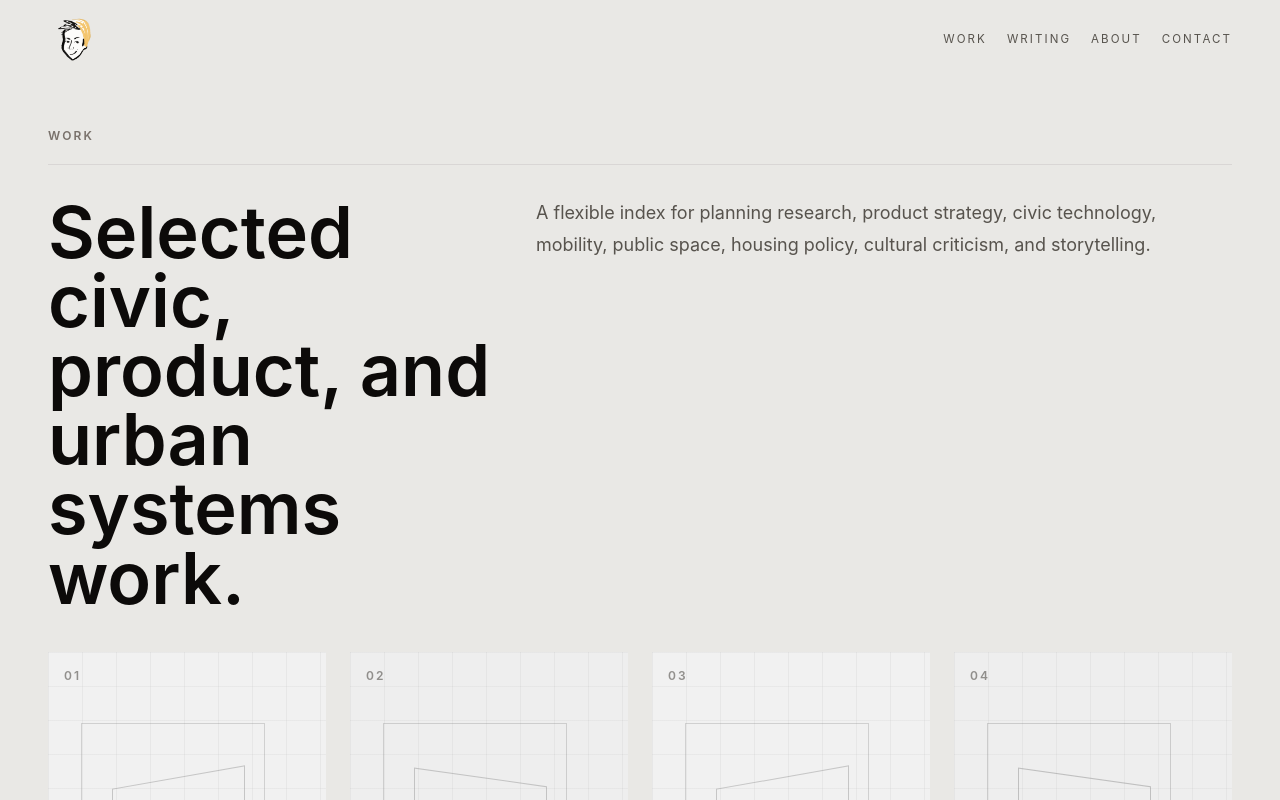
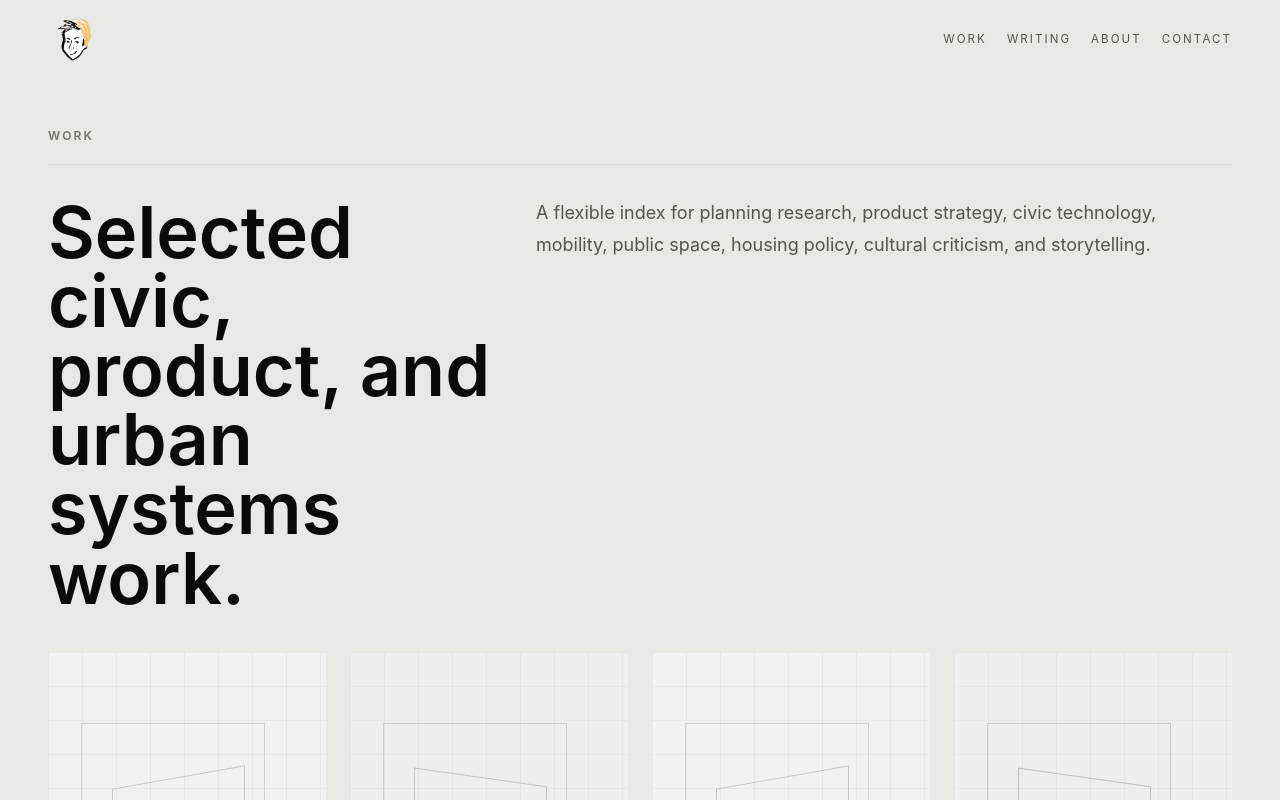
Before and after one commit to gibsonchu/portfolio-2026, a Next.js app: page /work in a window 1280 px wide. Shown: the top 800 px of the page. Built offline with nearby package versions, Linux system fonts and the light colour scheme.

Commit message:
Remove cover plate labels and hover text

```diff
--- a/components/ProjectCard.tsx
+++ b/components/ProjectCard.tsx
@@ -49,13 +49,6 @@ export function ProjectCard({ project, index, featured = false }: ProjectCardPro
           <div className="absolute inset-0 grayscale saturate-0 transition duration-500 group-hover:scale-[1.02] group-hover:grayscale-0 group-hover:saturate-100">
             <ProjectThumbnail project={project} index={index} />
           </div>
-          <div className="absolute inset-0 bg-stone-950/0 opacity-0 transition duration-300 group-hover:bg-stone-950/16 group-hover:opacity-100 group-focus-within:bg-stone-950/16 group-focus-within:opacity-100" />
-          <div className="absolute inset-0 grid place-items-center px-4 text-center opacity-0 transition duration-300 group-hover:opacity-100 group-focus-within:opacity-100">
-            <h3 className="text-xl font-semibold leading-tight text-white drop-shadow-sm">{project.title}</h3>
-          </div>
-          <span className="absolute left-4 top-4 text-xs font-semibold uppercase tracking-[0.18em] text-stone-700/55 transition group-hover:text-white/75">
-            {String(index + 1).padStart(2, "0")}
-          </span>
         </a>
         <div className="mt-3 text-left">
           <p className="text-base font-bold leading-none text-stone-950">{project.title}</p>
```
